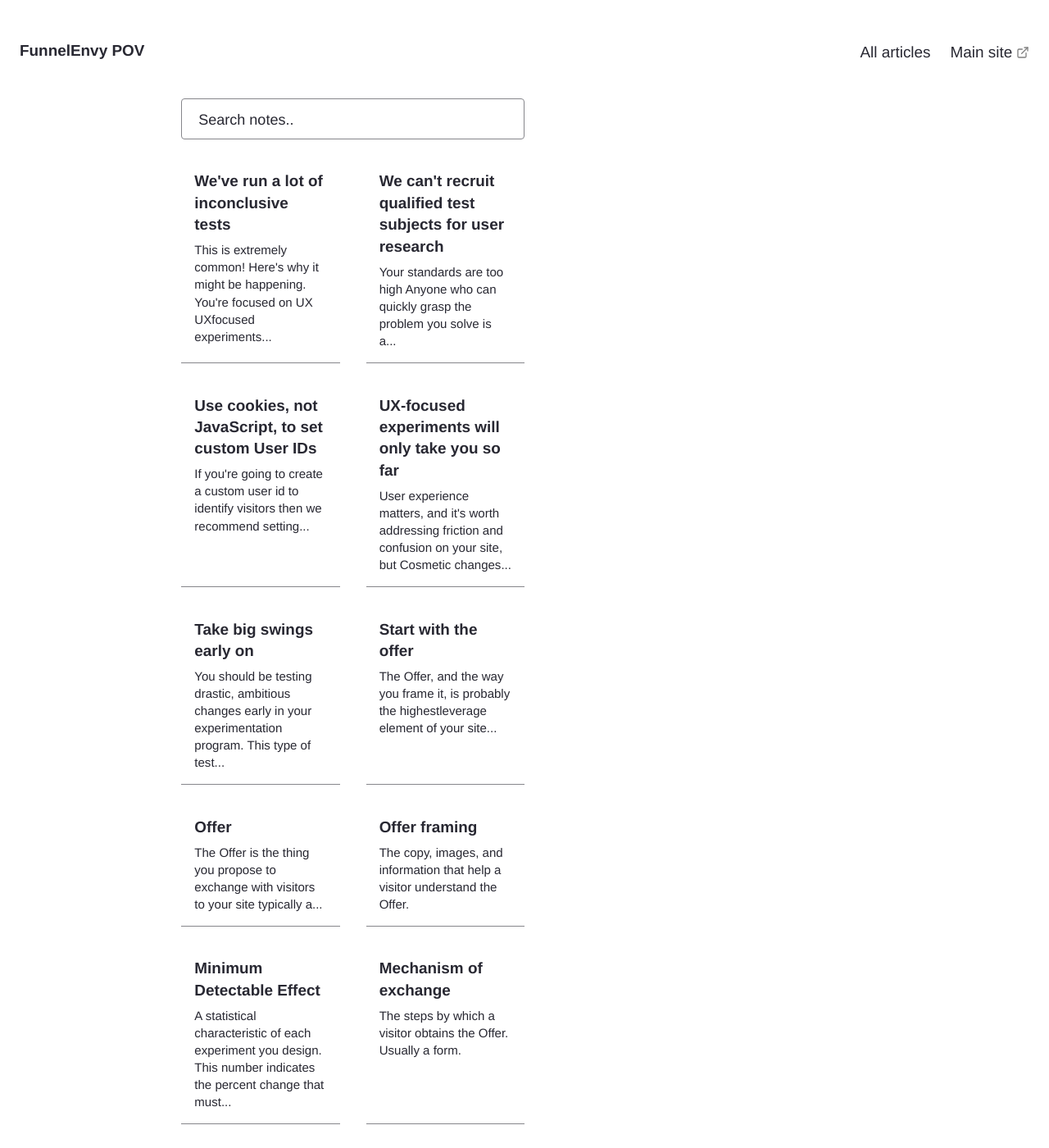
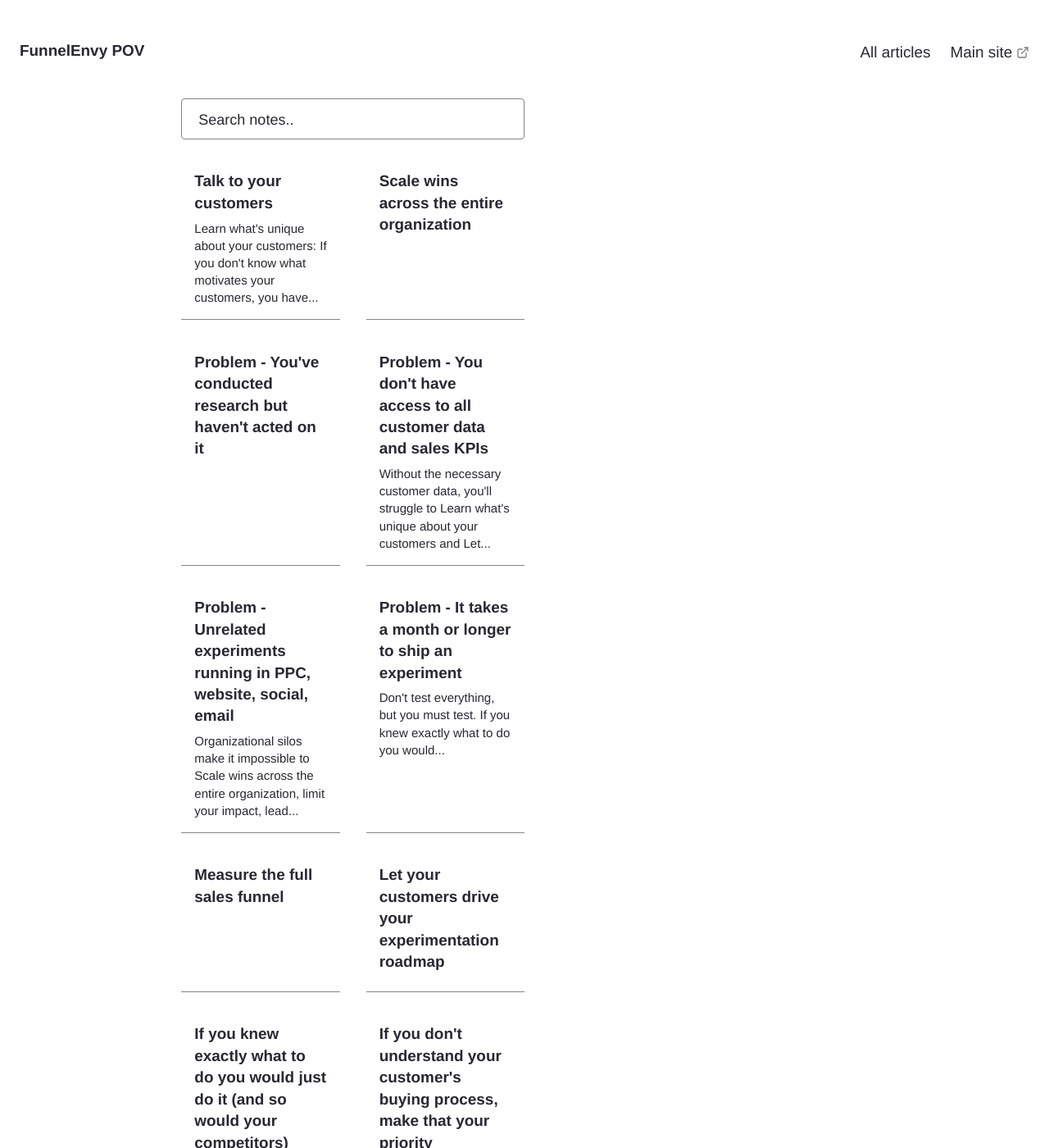
Before and after one commit to FunnelEnvy/pov, a Jekyll site: the page built from pages/index.md, in a window 1280 px wide and 1400 px high. Shown: the whole window at 82% size. Built offline with Jekyll 4.4.1, drawn with Linux system fonts in a browser that asks for light colours; some of the changed text lies outside the part shown.

Commit message:
add lots of notes from growth systems, rename problem notes

```diff
--- /dev/null
+++ b/_notes/Decouple experimentation from product development.md
@@ -0,0 +1,13 @@
+---
+
+title: Decouple experimentation from product development
+feed: show
+date: 2022-10-24
+# permalink: /credits
+# format: list
+
+---
+
+Your product development process is optimized for shipping a reliable, polished experience to users.
+
+But experimentation requires you to [[Explore before you refine]] and [[Take big swings early on]]. These strategies are incompatible with the flows and timelines of the typical product team.
--- /dev/null
+++ b/_notes/Don't guess.md
@@ -0,0 +1,13 @@
+---
+
+title: "Don't guess"
+feed: show
+date: 2022-10-24
+# permalink: /credits
+# format: list
+
+---
+
+[[If you knew exactly what to do you would just do it (and so would your competitors)]]. You need data.
+
+[[Talk to your customers]], [[Measure the full sales funnel]], [[Let your customers drive your experimentation roadmap]], and [[Focus on systems, not hacks]] (since [[80% of your ideas won't work]].)
--- /dev/null
+++ b/_notes/Focus on systems, not hacks.md
@@ -0,0 +1,11 @@
+---
+
+title: Focus on systems, not hacks
+feed: show
+date: 2022-10-24
+# permalink: /credits
+# format: list
+
+---
+
+It takes robust processes to [[Scale wins across the entire organization]].
--- /dev/null
+++ b/_notes/If you don't know what motivates your customers, you have to find out.md
@@ -0,0 +1,9 @@
+---
+
+title: "If you don't know what motivates your customers, you have to find out"
+feed: show
+date: 2022-10-24
+# permalink: /credits
+# format: list
+
+---
--- /dev/null
+++ b/_notes/If you don't understand your customer's buying process, make that your priority.md
@@ -0,0 +1,9 @@
+---
+
+title: "If you don't understand your customer's buying process, make that your priority"
+feed: show
+date: 2022-10-24
+# permalink: /credits
+# format: list
+
+---
--- /dev/null
+++ b/_notes/If you knew exactly what to do you would just do it (and so would your competitors).md
@@ -0,0 +1,9 @@
+---
+
+title: If you knew exactly what to do you would just do it (and so would your competitors)
+feed: show
+date: 2022-10-24
+# permalink: /credits
+# format: list
+
+---
--- /dev/null
+++ b/_notes/Let your customers drive your experimentation roadmap.md
@@ -0,0 +1,9 @@
+---
+
+title: Let your customers drive your experimentation roadmap
+feed: show
+date: 2022-10-24
+# permalink: /credits
+# format: list
+
+---
--- /dev/null
+++ b/_notes/Measure the full sales funnel.md
@@ -0,0 +1,9 @@
+---
+
+title: Measure the full sales funnel
+feed: show
+date: 2022-10-24
+# permalink: /credits
+# format: list
+
+---
--- /dev/null
+++ b/_notes/Problem - It takes a month or longer to ship an experiment.md
@@ -0,0 +1,18 @@
+---
+
+title: "Problem - It takes a month or longer to ship an experiment"
+feed: show
+date: 2022-10-24
+# permalink: /credits
+# format: list
+
+---
+
+[[Don't test everything]], but you must test. [[If you knew exactly what to do you would just do it (and so would your competitors)]].
+
+But "a test every month or two" is simply too slow to succeed.
+
+Suggetions:
+
+- [[Focus on systems, not hacks]]
+- [[Decouple experimentation from product development]]
--- /dev/null
+++ b/_notes/Problem - Unrelated experiments running in PPC, website, social, email.md
@@ -0,0 +1,13 @@
+---
+
+title: "Problem - Unrelated experiments running in PPC, website, social, email"
+feed: show
+date: 2022-10-24
+# permalink: /credits
+# format: list
+
+---
+
+Organizational silos make it impossible to [[Scale wins across the entire organization]], limit your impact, lead to duplicated work, and can result in a disjointed or incoherent customer experience.
+
+To [[Focus on systems, not hacks]] means doing the hard work of coordinating experimentation across teams and customer touchpoints.
--- a/_notes/We can't recruit qualified test subjects for user research.md
+++ b/_notes/Problem - You can't recruit qualified test subjects for user research.md
@@ -1,12 +1,13 @@
 ---
 
-title: "We can't recruit qualified test subjects for user research"
+title: "Problem - You can't recruit qualified test subjects for user research"
 feed: show
 date: 2022-10-21
 # permalink: /credits
 # format: list
 
 ---
+There are a few (non-mutually exclusive) possible reasons:
 
 ## Your standards are too high
 - [[Anyone who can quickly grasp the problem you solve is a qualified test subject]]
--- /dev/null
+++ b/_notes/Problem - You don't have access to all customer data and sales KPIs.md
@@ -0,0 +1,13 @@
+---
+
+title: "Problem - You don't have access to all customer data and sales KPIs"
+feed: show
+date: 2022-10-24
+# permalink: /credits
+# format: list
+
+---
+
+Without the necessary customer data, you'll struggle to [[Learn what's unique about your customers]] and [[Let your customers drive your experimentation roadmap]].
+
+If you don't [[Measure the full sales funnel]], you'll struggle to get the buy in necessary to [[Scale wins across the entire organization]]. You may find yourself stuck measuring the impact of cosmetic changes on top of funnel goals (and [[Cosmetic changes don't matter]]).
--- /dev/null
+++ b/_notes/Problem - You've conducted research but haven't acted on it.md
@@ -0,0 +1,9 @@
+---
+
+title: "Problem - You've conducted research but haven't acted on it"
+feed: show
+date: 2022-10-24
+# permalink: /credits
+# format: list
+
+---
--- a/_notes/We've run a lot of inconclusive tests.md
+++ b/_notes/Problem - You've run lots of inconclusive tests.md
@@ -1,6 +1,6 @@
 ---
 
-title: "We've run a lot of inconclusive tests"
+title: "Problem - You've run lots of inconclusive tests"
 feed: show
 date: 2022-10-21
 # permalink: /credits
--- /dev/null
+++ b/_notes/Scale wins across the entire organization.md
@@ -0,0 +1,9 @@
+---
+
+title: Scale wins across the entire organization
+feed: show
+date: 2022-10-24
+# permalink: /credits
+# format: list
+
+---
--- /dev/null
+++ b/_notes/Talk to your customers.md
@@ -0,0 +1,18 @@
+---
+
+title: Talk to your customers
+feed: show
+date: 2022-10-24
+# permalink: /credits
+# format: list
+
+---
+
+[[Learn what's unique about your customers]]:
+
+- [[If you don't know what motivates your customers, you have to find out]]
+- [[If you don't understand your customer's buying process, make that your priority]]
+
+Don't overthink or overcomplicate talking to customers, and don't waste months in the quest for the perfect match to your buyer persona. [[Anyone who can quickly grasp the problem you solve is a qualified test subject]].
+
+[[Don't test everything]] - instead, prioritize ruthlessly. The best way to do this is to [[Let your customers drive your experimentation roadmap]].
```
Also changed, not shown: _notes/80% of your ideas won't work.md (added, +9 -0 lines), _notes/Customer research must lead to action.md (added, +9 -0 lines), _notes/Don't test everything.md (added, +9 -0 lines).
